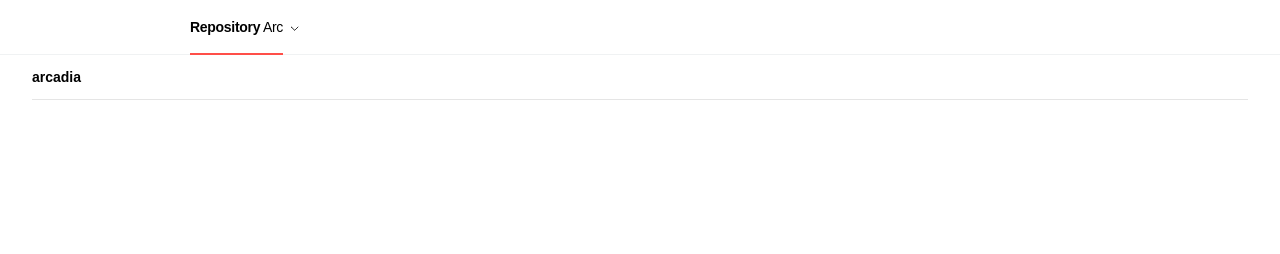
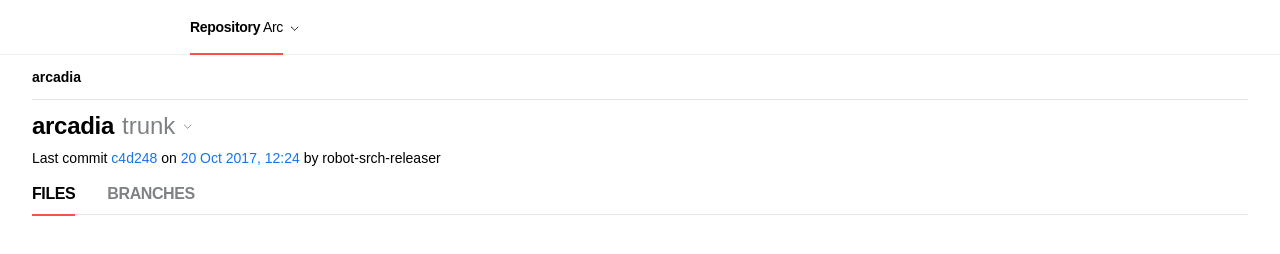
Before and after one commit to Zlata93/test, a website built with webpack: page client/index.html in a window 1280 px wide. Built offline with nearby package versions, Linux system fonts and the light colour scheme; files whose address does not match are found by name.

Commit message:
BranchNav

```diff
--- a/client/index.html
+++ b/client/index.html
@@ -11,12 +11,28 @@
     <header class="Header">
         <div class="Logo Header-Logo"></div>
         <div class="Select Header-Select Select_size_small">
-            <span class="Select-Name">Repository</span> Arc
+            <span class="Select-Name Select-Name_weight_bold">Repository</span> Arc
             <i class="Select-Arrow Select-Arrow_position_center Arrow Arrow_state_down"></i>
         </div>
     </header>
     <div class="Layout-Container">
         <div class="Subheader">arcadia</div>
+        <div class="BranchNav">
+            <div class="BranchNav-Header">
+                <div class="BranchNav-Name">arcadia</div>
+                <div class="BranchNav-Select Select Select_size_big">
+                    <span class="Select-Name Select-Name_color_secondary">trunk</span>
+                    <i class="Select-Arrow Select-Arrow_position_baseline Arrow Arrow_state_down Arrow_color_secondary"></i>
+                </div>
+            </div>
+            <div class="BranchNav-Info">
+                Last commit <a href="#" class="Link">c4d248</a> on <a href="#" class="Link">20 Oct 2017, 12:24</a> by robot-srch-releaser
+            </div>
+            <div class="BranchNav-Tabs Tabs">
+                <div class="Tabs-Item Tabs-Item_state_active">files</div>
+                <div class="Tabs-Item">branches</div>
+            </div>
+        </div>
     </div>
 </body>
 </html>
--- a/client/src/styles/blocks/arrow.scss
+++ b/client/src/styles/blocks/arrow.scss
@@ -13,4 +13,9 @@
       transform: rotate(135deg);
     }
   }
+  &_color {
+    &_secondary {
+      color: var(--secondary);
+    }
+  }
 }
--- /dev/null
+++ b/client/src/styles/blocks/branchnav.scss
@@ -0,0 +1,27 @@
+.BranchNav {
+  font-family: var(--font);
+  padding: var(--space-s) 0 var(--space-xs);
+  border-bottom: 1px solid var(--border-faded);
+
+  &-Header {
+    font-size: var(--font-l);
+    line-height: var(--line-l);
+    display: flex;
+  }
+  &-Name {
+    color: var(--primary);
+    font-weight: bold;
+    margin-right: var(--space-xxs);
+    letter-spacing: -.3px;
+  }
+  &-Select {}
+  &-Info {
+    font-size: var(--font-s);
+    line-height: var(--line-m);
+    color: var(--primary);
+    margin: var(--space-xxs) 0 var(--space-m);
+  }
+  &-Tabs {
+
+  }
+}
--- /dev/null
+++ b/client/src/styles/blocks/link.scss
@@ -0,0 +1,4 @@
+.Link {
+  color: var(--link-2);
+  text-decoration: none;
+}
--- a/client/src/styles/blocks/select.scss
+++ b/client/src/styles/blocks/select.scss
@@ -3,7 +3,15 @@
   position: relative;
 
   &-Name {
-    font-weight: bold;
+
+    &_weight_bold {
+      font-weight: bold;
+    }
+    &_color {
+      &_secondary {
+        color: var(--secondary);
+      }
+    }
   }
 
   &-Arrow {
@@ -15,7 +23,8 @@
         top: 6px;
       }
       &_baseline {
-
+        right: -15px;
+        top: 10px;
       }
     }
 
@@ -28,8 +37,8 @@
       letter-spacing: -.3px;
     }
     &_big {
-
+      font-size: var(--font-l);
+      line-height: var(--line-l);
     }
   }
-
 }
--- /dev/null
+++ b/client/src/styles/blocks/tabs.scss
@@ -0,0 +1,31 @@
+.Tabs {
+  display: flex;
+  text-transform: uppercase;
+  font-weight: bold;
+  font-size: var(--font-m);
+  line-height: var(--line-m);
+  letter-spacing: -.4px;
+
+  &-Item {
+    margin-right: var(--space-xxl);
+    color: var(--secondary);
+
+    &_state {
+      &_active {
+        color: var(--primary);
+        position: relative;
+
+        &:after {
+          content: '';
+          width: 100%;
+          position: absolute;
+          bottom: -12px;
+          left: 0;
+          right: 0;
+          height: 0.5em;
+          border-bottom: 2px solid var(--border);
+        }
+      }
+    }
+  }
+}
--- a/client/src/styles/index.scss
+++ b/client/src/styles/index.scss
@@ -20,7 +20,10 @@
 @import 'patterns/e-accordion';
 
 @import 'blocks/arrow';
+@import 'blocks/branchnav';
 @import 'blocks/header';
+@import 'blocks/link';
 @import 'blocks/logo';
 @import 'blocks/select';
 @import 'blocks/subheader';
+@import 'blocks/tabs';
--- a/client/src/styles/theme/theme.scss
+++ b/client/src/styles/theme/theme.scss
@@ -58,9 +58,10 @@
 }
 
 .theme_space_default {
-  --space-xxxs: 2px;
-  --space-xxs: 4px;
-  --space-xs: 8px;
+  --space-xxxxs: 2px;
+  --space-xxxs: 4px;
+  --space-xxs: 8px;
+  --space-xs: 10px;
   --space-s: 12px;
   --space-m: 16px;
   --space-l: 20px;
```
